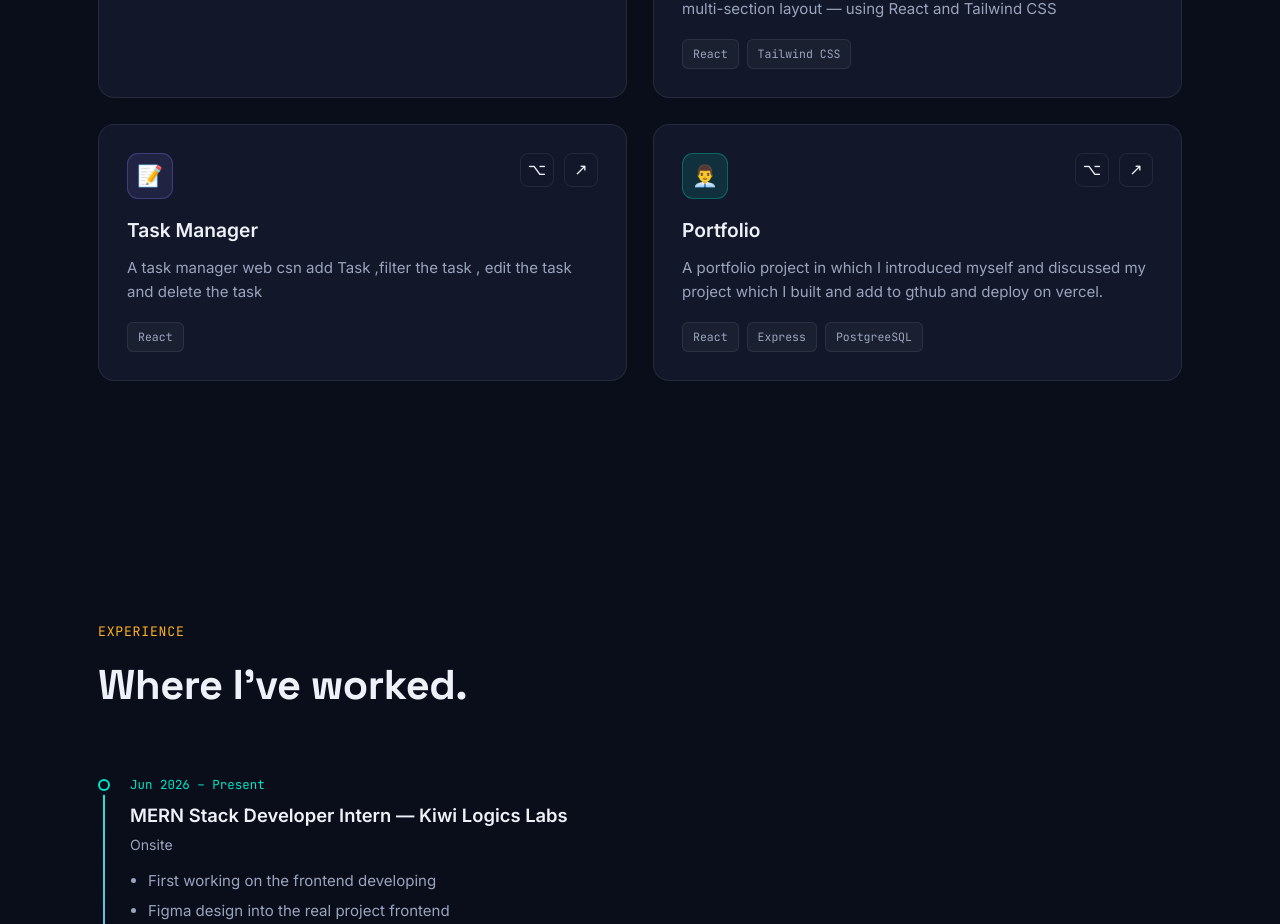
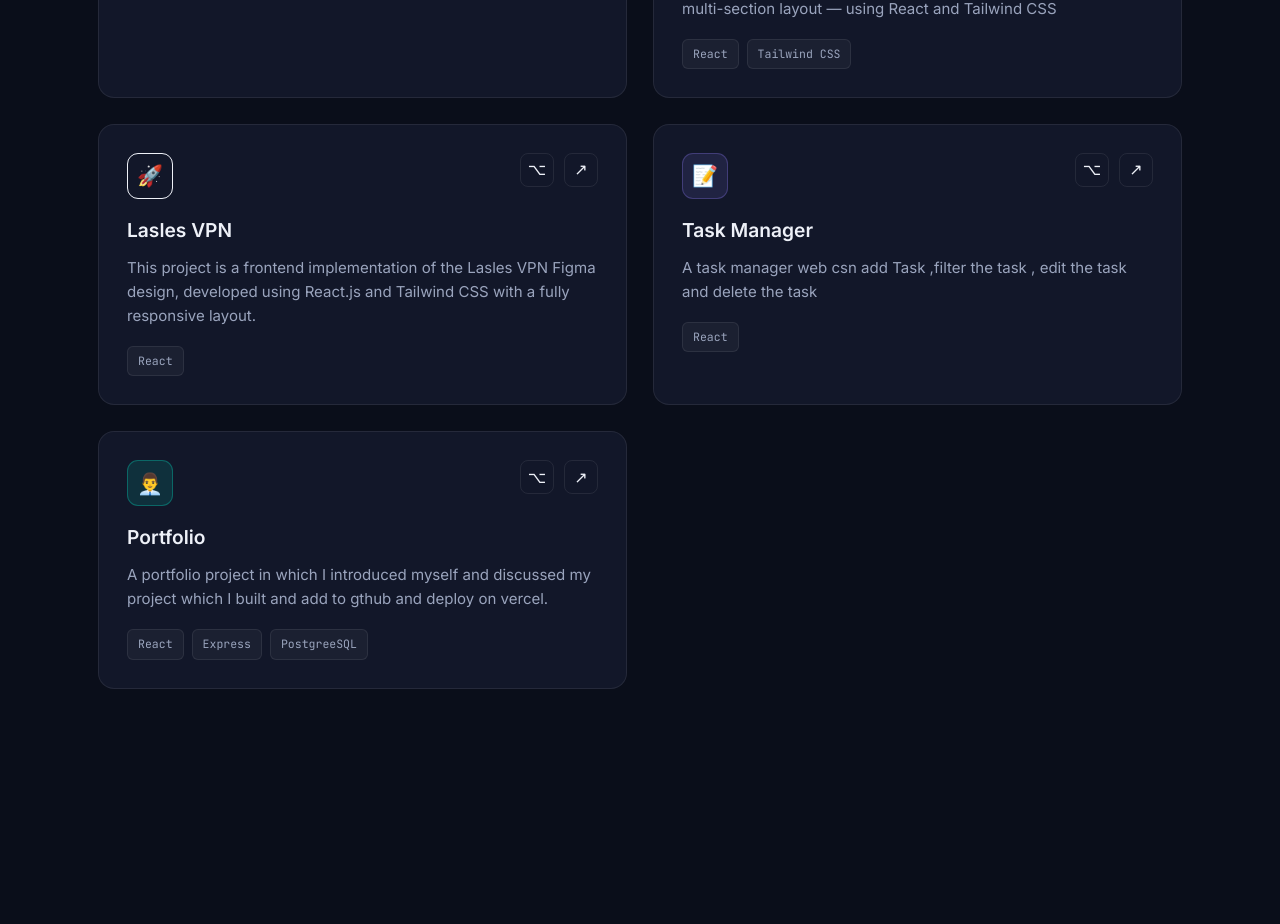
Before and after one commit to Nomikhan123786/portfolio, a React (Vite) app: page / in a window 1280 px wide. Shown: the part 3480-4404 px from the top of the page. Built offline with nearby package versions, Linux system fonts and the light colour scheme; no server answers.

Commit message:
Add the new project laslesVPN

```diff
--- a/src/components/Projects.jsx
+++ b/src/components/Projects.jsx
@@ -16,6 +16,14 @@ const PROJECTS = [
     desc: "Frontend clone of a professional moving & relocation service landing page, featuring a hero section, service highlights, pricing, testimonials, and a quote request form, built with responsive design and modern UI components. Focused on replicating real-world business UX — including navigation, dark mode toggle, and multi-section layout — using React and Tailwind CSS",
     href: "https://swift-move-clone.vercel.app",
     tags: ["React", "Tailwind CSS"],
+  },
+  {
+    icon: "🚀",
+    color: "green",
+    title: "Lasles VPN",
+    desc: "This project is a frontend implementation of the Lasles VPN Figma design, developed using React.js and Tailwind CSS with a fully responsive layout.",
+    tags: ["React"],
+    href: "https://lasles-vpn-chi.vercel.app",
   },
   {
     icon: "📝",
```
